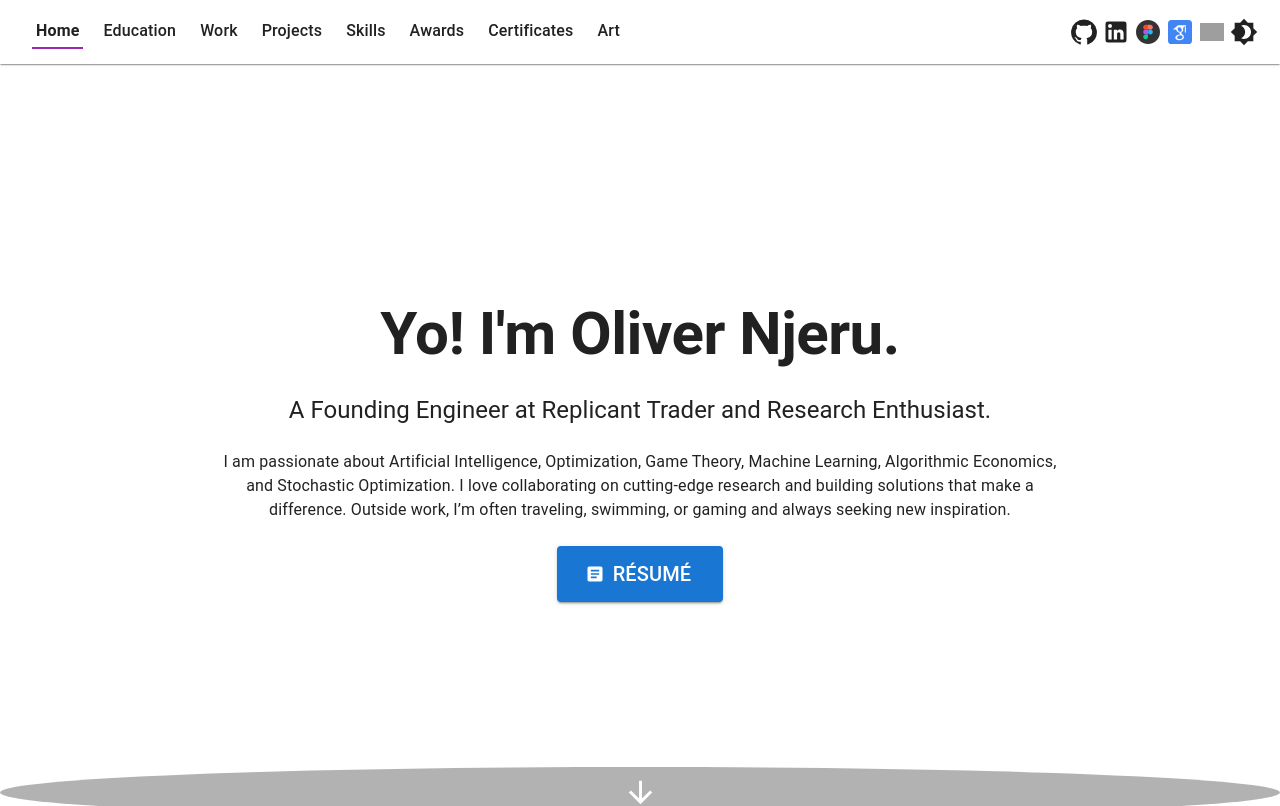
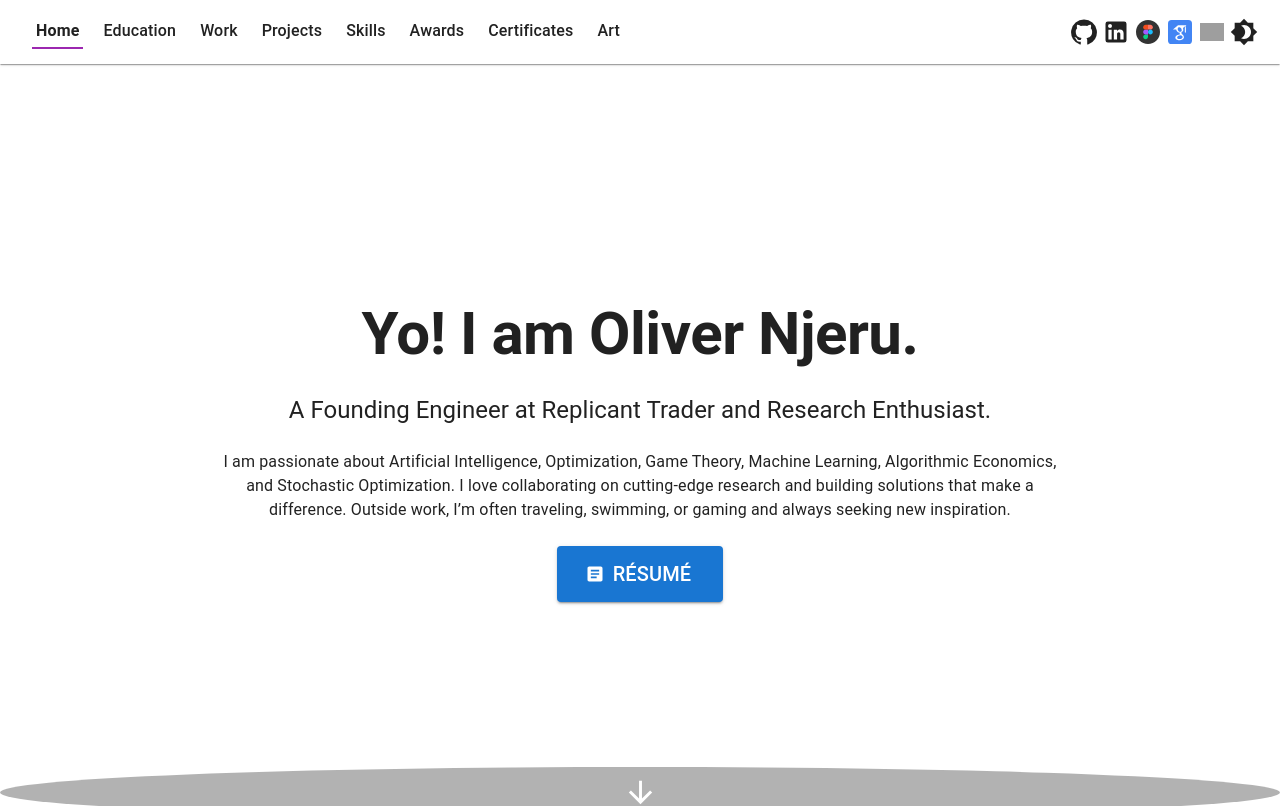
Before and after one commit to olivernjeru/olivernjeru.github.io, a React (Create React App) app: page / in a window 1280 px wide. Shown: the top 806 px of the page. Built offline with nearby package versions, Linux system fonts and the light colour scheme; grey boxes are pictures that could not be loaded.

Commit message:
fix: correct contraction in greeting text on HomePage component

```diff
--- a/src/components/HomePage.js
+++ b/src/components/HomePage.js
@@ -81,7 +81,7 @@ const HomePage = () => {
                                     variant={isSmUp ? 'h2' : 'h4'}
                                     sx={{ fontWeight: 700 }}
                                 >
-                                    Yo! I'm Oliver Njeru.
+                                    Yo! I am Oliver Njeru.
                                 </Typography>
                             </Fade>
 
```
